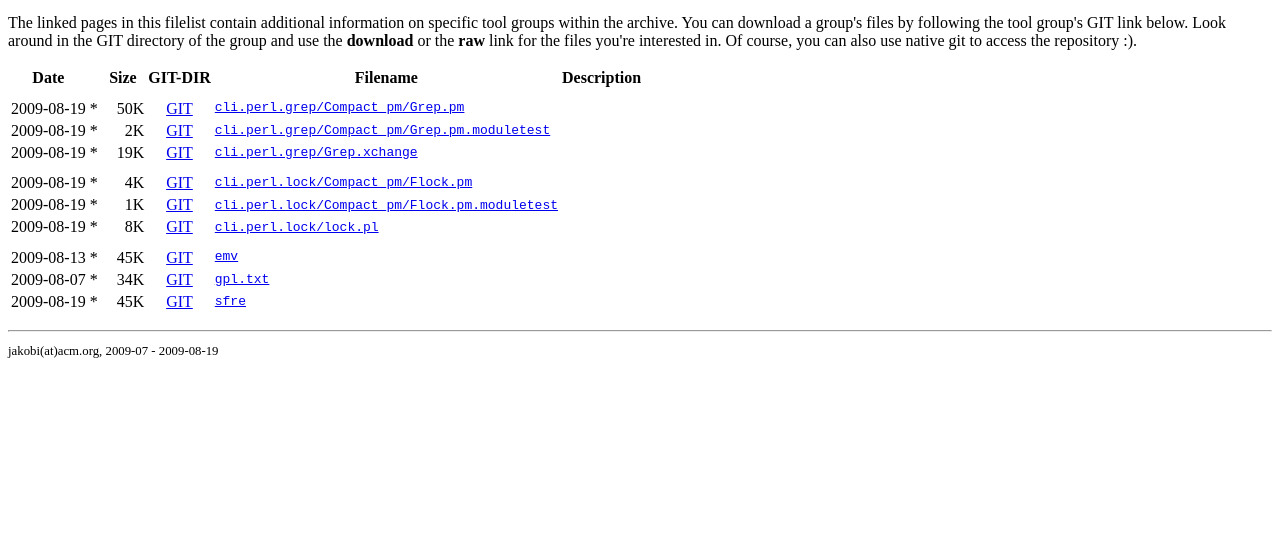
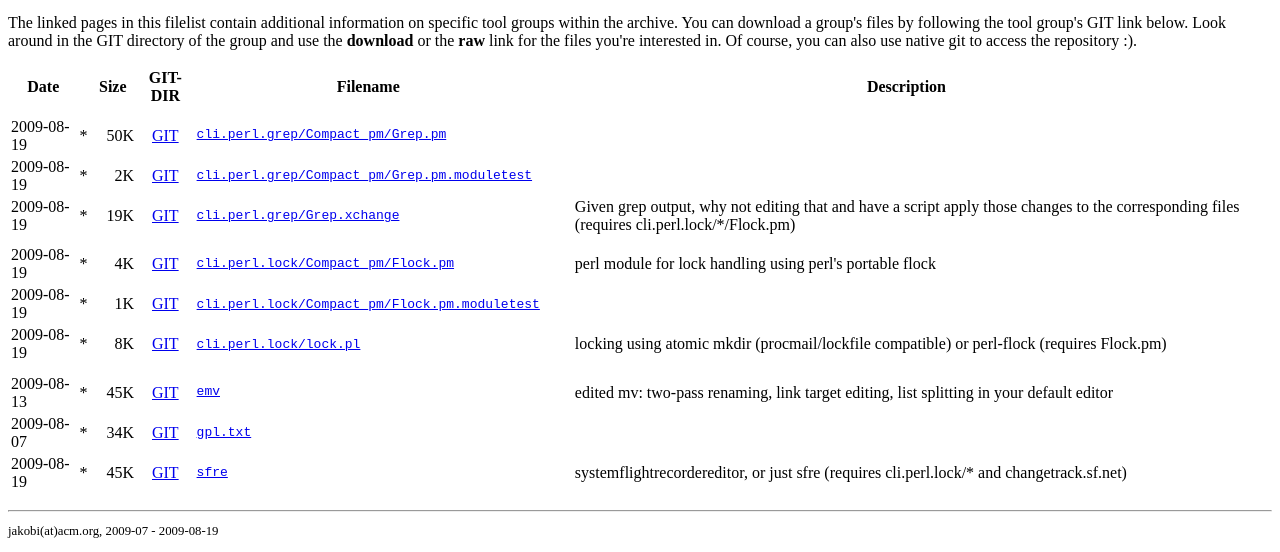
Before and after one commit to jakobi/jakobi.github.com, a plain HTML site: page script-archive/index.html in a window 1280 px wide. Shown: the part 530-1082 px from the top of the page. Before the commit the page ends 902 px from the top, so only its background shows below. Drawn offline with Linux system fonts and the light colour scheme.

Commit message:
export phase 1 on Wed Aug 19 20:58:43 CEST 2009

```diff
--- a/script-archive/index.html
+++ b/script-archive/index.html
@@ -105,7 +105,7 @@ also use native git to access the repository :).<p>
       <TD  class=num>19K</TD>
       <TD  class=repo><a href="http://github.com/jakobi/script-archive/tree/master/cli.perl.grep/">GIT</A></TD>
       <TD  class=file><a href="http://github.com/jakobi/script-archive/raw/master/cli.perl.grep/Grep.xchange">cli.perl.grep/Grep.xchange</A></TD>
-      <TD  class=desc></TD>
+      <TD  class=desc>Given grep output, why not editing that and have a script apply those changes to the corresponding files (requires cli.perl.lock/*/Flock.pm)</TD>
    </tr>
 
     <tr>
@@ -114,7 +114,7 @@ also use native git to access the repository :).<p>
       <TD style='padding-top:.6em' class=num>4K</TD>
       <TD style='padding-top:.6em' class=repo><a href="http://github.com/jakobi/script-archive/tree/master/cli.perl.lock/Compact_pm/">GIT</A></TD>
       <TD style='padding-top:.6em' class=file><a href="http://github.com/jakobi/script-archive/raw/master/cli.perl.lock/Compact_pm/Flock.pm">cli.perl.lock/Compact_pm/Flock.pm</A></TD>
-      <TD style='padding-top:.6em' class=desc></TD>
+      <TD style='padding-top:.6em' class=desc>perl module for lock handling using perl's portable flock</TD>
    </tr>
 
     <tr>
@@ -132,7 +132,7 @@ also use native git to access the repository :).<p>
       <TD  class=num>8K</TD>
       <TD  class=repo><a href="http://github.com/jakobi/script-archive/tree/master/cli.perl.lock/">GIT</A></TD>
       <TD  class=file><a href="http://github.com/jakobi/script-archive/raw/master/cli.perl.lock/lock.pl">cli.perl.lock/lock.pl</A></TD>
-      <TD  class=desc></TD>
+      <TD  class=desc>locking using atomic mkdir (procmail/lockfile compatible) or perl-flock (requires Flock.pm)</TD>
    </tr>
 
     <tr>
@@ -141,7 +141,7 @@ also use native git to access the repository :).<p>
       <TD style='padding-top:.6em' class=num>45K</TD>
       <TD style='padding-top:.6em' class=repo><a href="http://github.com/jakobi/script-archive/tree/master/">GIT</A></TD>
       <TD style='padding-top:.6em' class=file><a href="http://github.com/jakobi/script-archive/raw/master/emv">emv</A></TD>
-      <TD style='padding-top:.6em' class=desc></TD>
+      <TD style='padding-top:.6em' class=desc>edited mv: two-pass renaming, link target editing, list splitting in your default editor</TD>
    </tr>
 
     <tr>
@@ -159,7 +159,7 @@ also use native git to access the repository :).<p>
       <TD  class=num>45K</TD>
       <TD  class=repo><a href="http://github.com/jakobi/script-archive/tree/master/">GIT</A></TD>
       <TD  class=file><a href="http://github.com/jakobi/script-archive/raw/master/sfre">sfre</A></TD>
-      <TD  class=desc></TD>
+      <TD  class=desc>systemflightrecordereditor, or just sfre (requires cli.perl.lock/* and changetrack.sf.net)</TD>
    </tr>
 </table>
 <hr>
```
